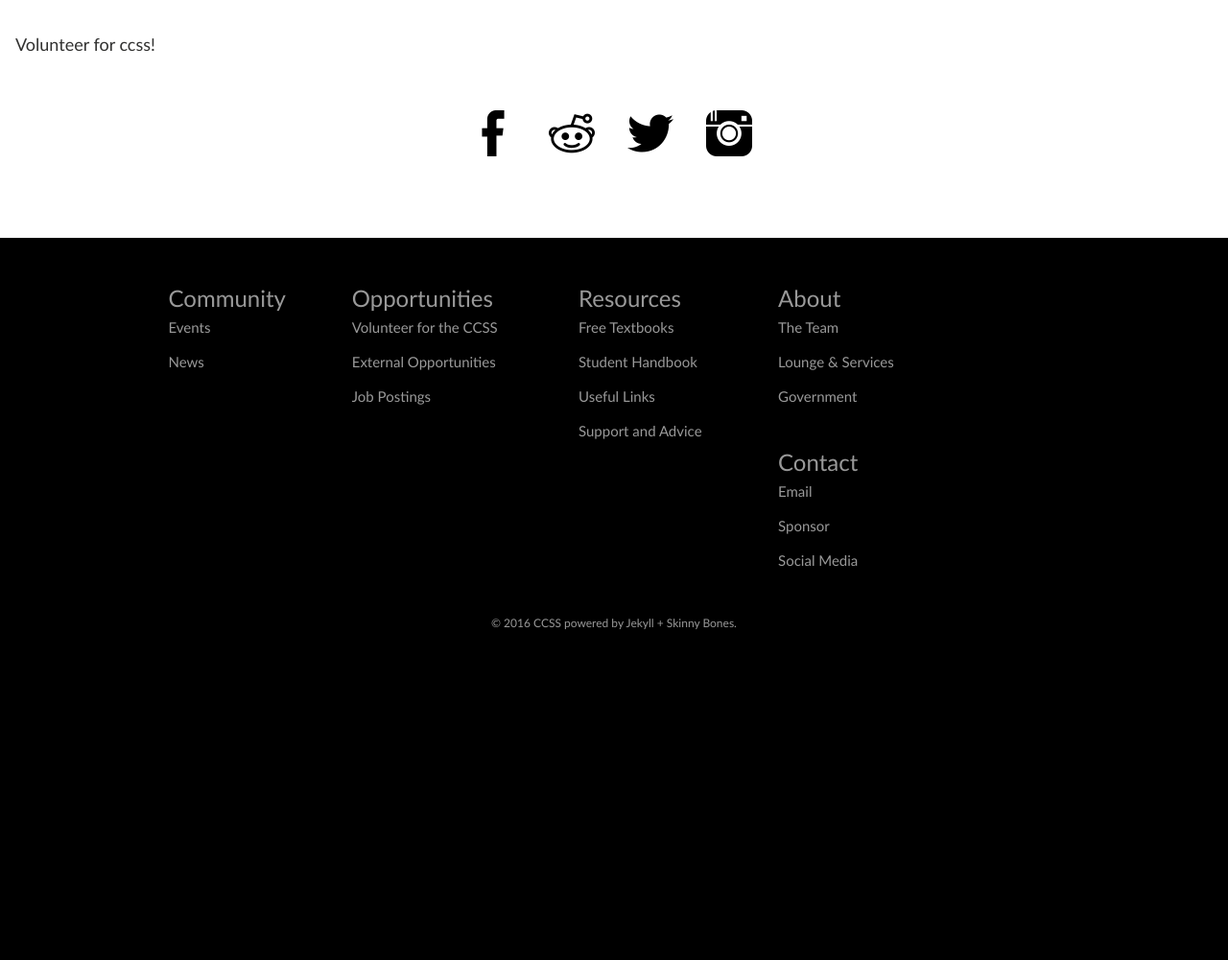
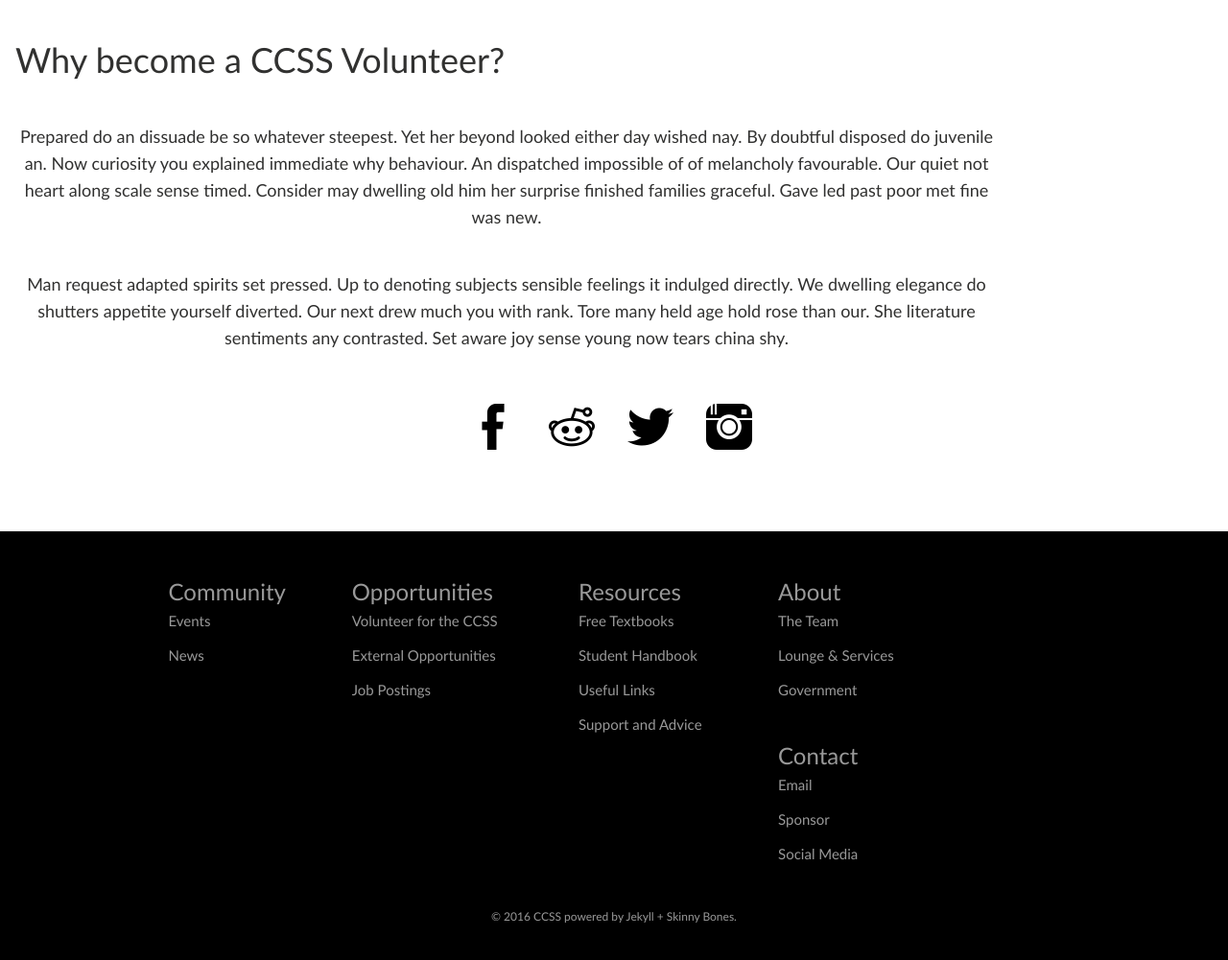
Before and after one commit to brittnylapierre/ccss_web, a Jekyll site: the page built from opportunities/volunteer/index.md, in a window 1280 px wide. Shown: the part 554-1555 px from the top of the page at 96% size. Built offline with Jekyll 4.4.1, drawn with Linux system fonts in a browser that asks for light colours.

Commit message:
Updated index.md

```diff
--- a/opportunities/volunteer/index.md
+++ b/opportunities/volunteer/index.md
@@ -7,4 +7,8 @@ pimage: ../../images/fall_1.jpg
 subjecttext: JOIN US
 subjectstyle: 'font-size: 9rem; margin-top: 25vh; border: 5px solid white; cursor: pointer;'
 ---
-Volunteer for ccss!
+<div class='content-wrap'>
+	<h1>Why become a CCSS Volunteer?</h1>
+    <p>Prepared do an dissuade be so whatever steepest. Yet her beyond looked either day wished nay. By doubtful disposed do juvenile an. Now curiosity you explained immediate why behaviour. An dispatched impossible of of melancholy favourable. Our quiet not heart along scale sense timed. Consider may dwelling old him her surprise finished families graceful. Gave led past poor met fine was new.</p>
+    <p>Man request adapted spirits set pressed. Up to denoting subjects sensible feelings it indulged directly. We dwelling elegance do shutters appetite yourself diverted. Our next drew much you with rank. Tore many held age hold rose than our. She literature sentiments any contrasted. Set aware joy sense young now tears china shy.</p>
+</div>
```
